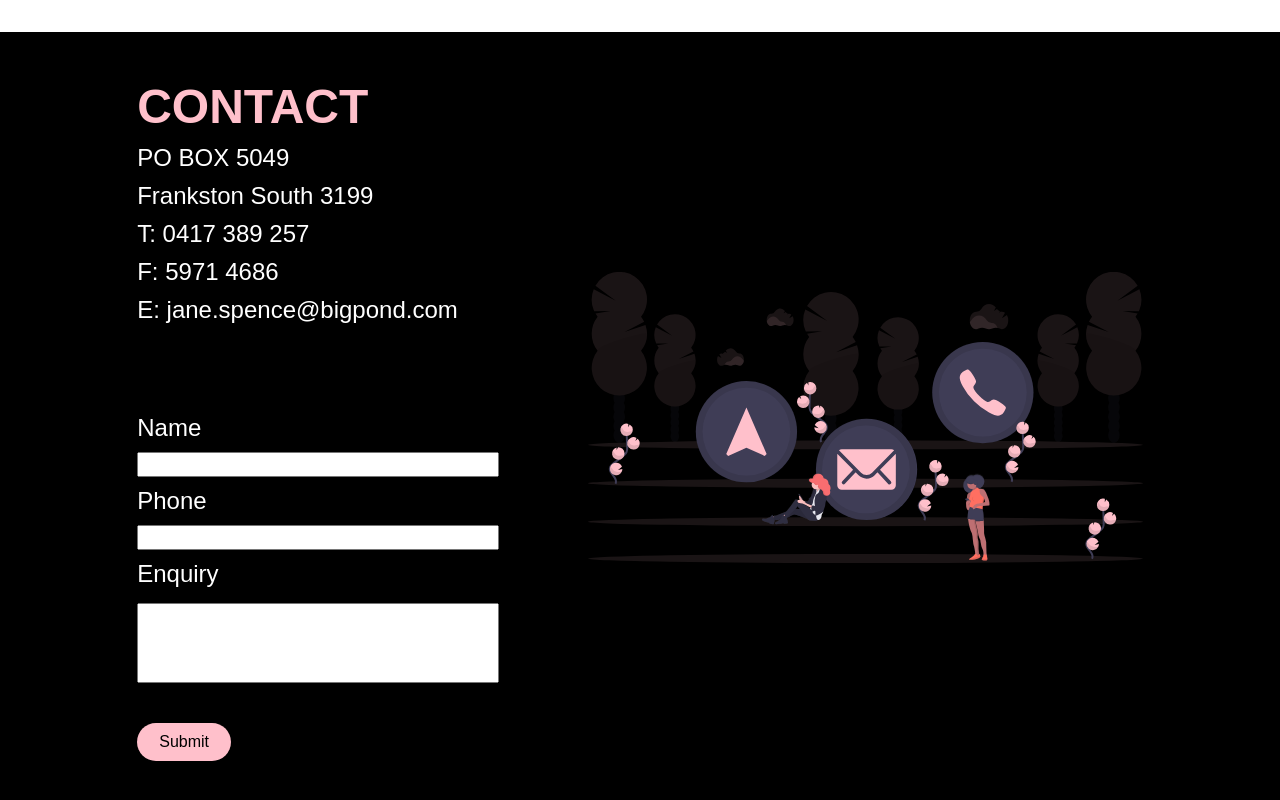
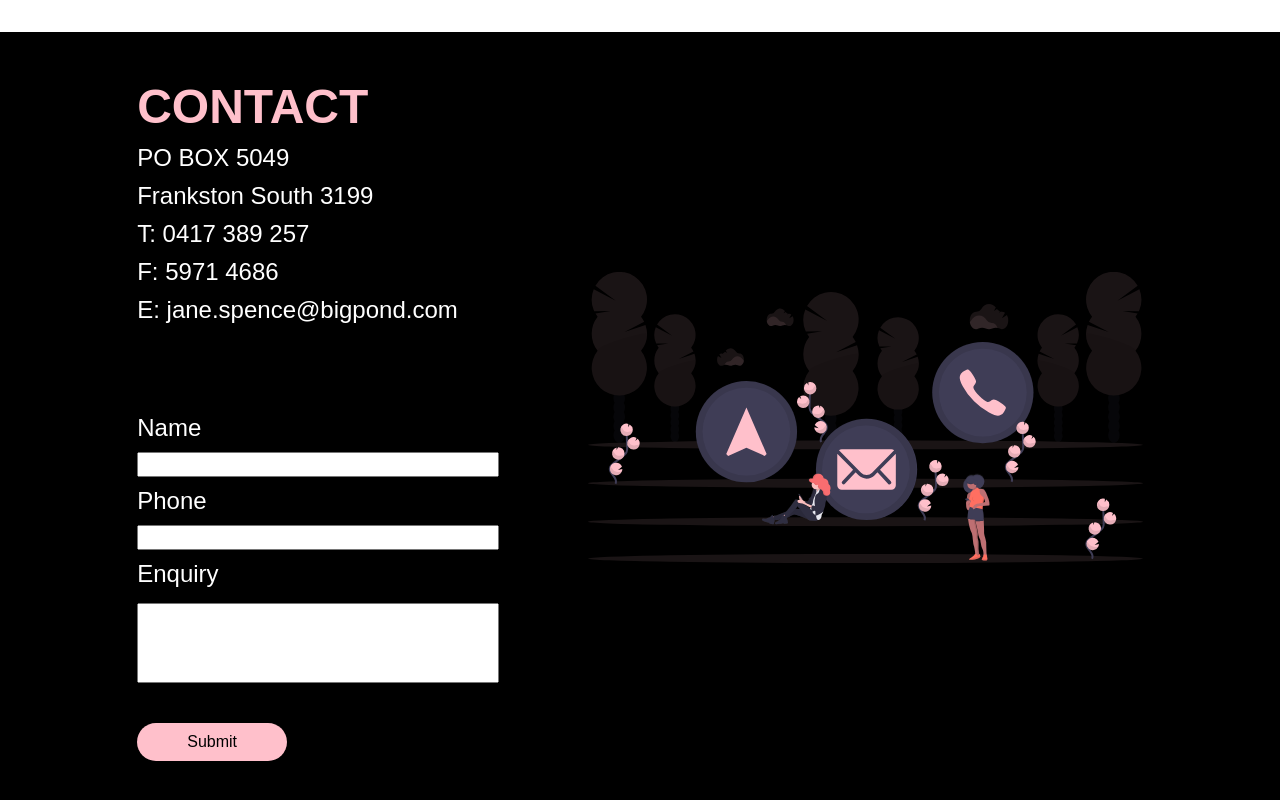
Before and after one commit to jackedwardbeard/01-Jane_Spence, a React (Create React App) app in the folder jane_spence/: page / in a window 1280 px wide. Shown: the part 3248-4048 px from the top of the page. Built offline with nearby package versions, Linux system fonts and the light colour scheme.

Commit message:
Enlarged contact submit button.

```diff
--- a/jane_spence/src/components/Contact/ContactComponents.js
+++ b/jane_spence/src/components/Contact/ContactComponents.js
@@ -128,7 +128,7 @@ export const SubmitBtn = styled.button`
     border-radius: 50px;
     background: pink;
     white-space: nowrap;
-    padding: 10px 22px;
+    padding: 10px 50px;
     color: black;
     font-size: 1rem;
     outline: none;
```
